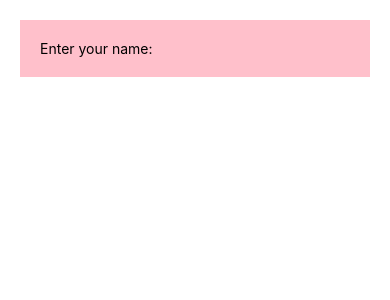
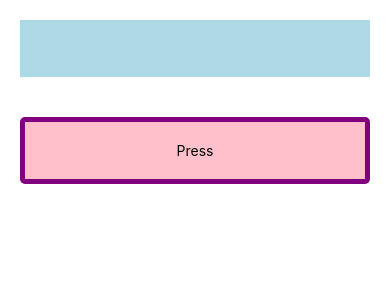
Before and after one commit to redhawk5200/Calculator-App, a React Native app: screen / in a window 390 px wide. Shown: the top 300 px of the page. Built offline with nearby package versions, Linux system fonts and the light colour scheme.

Commit message:
Creating Custom Buttons.
Creating custom buttons using text and TouchableOpacity components.

```diff
--- a/App.js
+++ b/App.js
@@ -21,12 +21,17 @@
 
 export default function App() {
 
+  const [name, setName] = useState("");
+
   return (
-    <TouchableWithoutFeedback onPress={()=>{
-      Keyboard.dismiss();
-    }}>
+    <TouchableWithoutFeedback onPress={()=>Keyboard.dismiss()}>
       <View style={styles.container}>
-        <TextInput style={styles.input} placeholder="Enter your name:"/>
+        <TextInput style={styles.input} onChangeText={(text)=>setName(text)} />
+        <TouchableOpacity onPress={()=>Alert.alert("Your Details:","Your name is " + name)}>
+          <View style={styles.button} >
+            <Text>Press</Text>
+          </View>
+        </TouchableOpacity>
       </View>
     </TouchableWithoutFeedback>
   );
--- a/styles.js
+++ b/styles.js
@@ -9,11 +9,16 @@
     input: {
         padding: 20,
         margin:20,
-        backgroundColor: 'pink',
+        backgroundColor: 'lightblue',
     },
     button: {
-        borderWidth: 20,
-        borderColor: 'black',
+        backgroundColor: 'pink',
+        padding: 20,
+        margin: 20,
+        borderWidth: 5,
+        borderColor: 'purple',
+        borderRadius: 5,
+        alignItems: 'center',
     },
     image: {
     }
```
